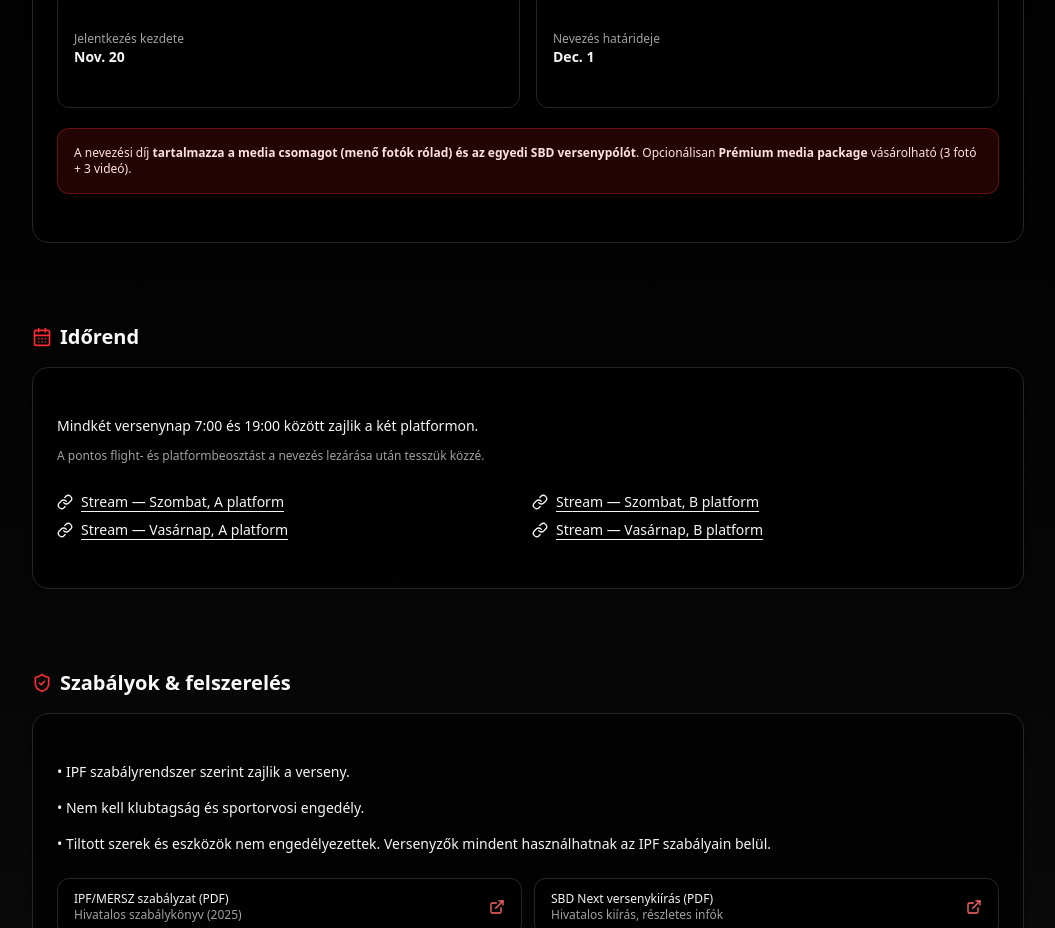
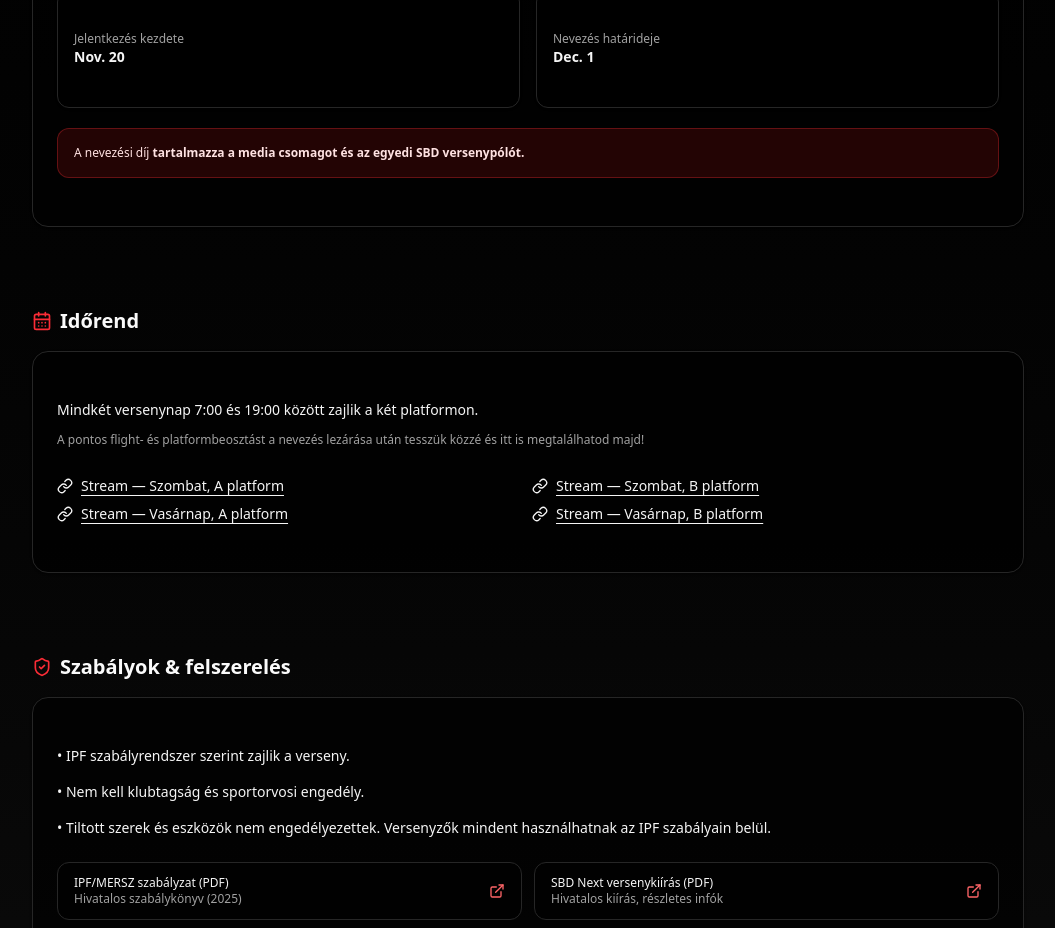
Before and after one commit to powerfloweu/sbdnext-event, a Next.js app: page / in a window 1280 px wide. Shown: the part 1220-2148 px from the top of the page, without its empty margins (112-1167 px from the left). Built offline with nearby package versions, Linux system fonts and the light colour scheme.

Commit message:
Add IPF_MERSZ szabalyzat PDF and fix link

```diff
--- a/app/page.tsx
+++ b/app/page.tsx
@@ -817,15 +817,10 @@ export default function EventLanding() {
                   </CardContent>
                 </Card>
               </div>
-              <div className="mt-2 rounded-xl border border-red-900/70 bg-red-950/50 p-4 text-xs text-red-100">
-                A nevezési díj{" "}
-                <b>
-                  tartalmazza a media csomagot (menő fotók rólad) és az egyedi
-                  SBD versenypólót
-                </b>
-                . Opcionálisan{" "}
-                <b>Prémium media package</b> vásárolható (3 fotó + 3 videó).
-              </div>
+<div className="mt-2 rounded-xl border border-red-900/70 bg-red-950/50 p-4 text-xs text-red-100">
+  A nevezési díj{" "}
+  <b>tartalmazza a media csomagot és az egyedi SBD versenypólót.</b>
+</div>
             </CardContent>
           </Card>
         </Section>
@@ -838,7 +833,7 @@ export default function EventLanding() {
               </div>
               <div className="text-xs text-neutral-400">
                 A pontos flight- és platformbeosztást a nevezés lezárása után
-                tesszük közzé.
+                tesszük közzé és itt is megtalálhatod majd!
               </div>
 
               <div className="mt-4 grid gap-2 sm:grid-cols-2">
```
Also changed, not shown: 1 other file (tests, documents, lock files or other folders).
